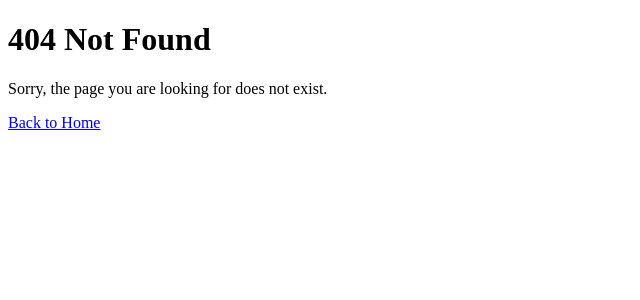
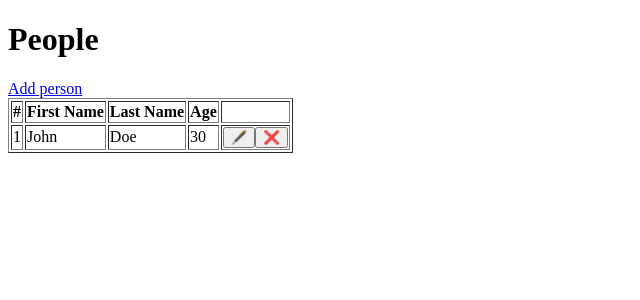
Before and after one commit to jonkursani/adv-web-vue-gr1-2024-2025, a Vue app: page /people in a window 1280 px wide. Before the commit this address had no page. Shown: the top 300 px of the page, without its empty margins (0-640 px from the left). Built offline with nearby package versions, Linux system fonts and the light colour scheme.

Commit message:
add person management views and store with CRUD functionality

```diff
--- a/src/router/index.js
+++ b/src/router/index.js
@@ -1,6 +1,9 @@
 import AboutView from "@/views/AboutView.vue";
 import HomeView from "@/views/HomeView.vue";
 import NotFoundView from "@/views/NotFoundView.vue";
+import AddPersonView from "@/views/people/AddPersonView.vue";
+import PeopleView from "@/views/people/PeopleView.vue";
+import UpdatePersonView from "@/views/people/UpdatePersonView.vue";
 import UserView from "@/views/UserView.vue";
 import { createRouter, createWebHistory } from "vue-router";
 
@@ -24,6 +27,21 @@ const routes = [
     name: "user",
     component: UserView,
   },
+  {
+    path: "/people",
+    name: "people",
+    component: PeopleView,
+  },
+  {
+    path: "/people/add",
+    name: "add-person",
+    component: AddPersonView,
+  },
+  {
+    path: "/people/:id",
+    name: "update-person",
+    component: UpdatePersonView,
+  },
   // catch all route
   {
     path: "/:notFound(.*)",
--- /dev/null
+++ b/src/stores/people.js
@@ -0,0 +1,33 @@
+import { defineStore } from "pinia";
+import { ref } from "vue";
+
+export const usePeopleStore = defineStore("people", () => {
+  // State variables
+  let personId = 1;
+  const people = ref([{ id: personId++, firstName: "John", lastName: "Doe", age: 30 }]);
+
+  // actions
+  const addPerson = (person) => {
+    person.id = personId++;
+    people.value.push(person);
+  };
+
+  const getPersonById = (id) => {
+    return people.value.find((p) => p.id === id);
+  };
+
+  const updatePerson = (id, person) => {
+    const index = people.value.findIndex((p) => p.id === id);
+    const updatedPerson = { id, ...person }; // {id, firstName, lastName, age}
+    people.value[index] = updatedPerson;
+  };
+
+  // getters (computed properties)
+
+  return {
+    people,
+    addPerson,
+    getPersonById,
+    updatePerson,
+  };
+});
--- a/src/views/HomeView.vue
+++ b/src/views/HomeView.vue
@@ -516,6 +516,8 @@ const counterStore = useCounterStore();
        Definojeni nje store te ri usePeopleStore qe permban metodat per addPerson, updatePerson, deletePerson
        array-in e personave e ruani ne store
    -->
+
+  <router-link :to="{ name: 'people' }">List of People</router-link>
 </template>
 
 <!-- CSS (Style) -->
--- /dev/null
+++ b/src/views/people/AddPersonView.vue
@@ -0,0 +1,53 @@
+<script setup>
+import { usePeopleStore } from "@/stores/people";
+import { reactive } from "vue";
+import { useRouter } from "vue-router";
+
+const person = reactive({
+  firstName: "",
+  lastName: "",
+  age: null,
+});
+
+const store = usePeopleStore();
+const router = useRouter();
+
+const handleSubmit = () => {
+  // Validate the form data
+  if (!person.firstName || !person.lastName || person.age === null) {
+    alert("Please fill in all fields.");
+    return;
+  }
+
+  store.addPerson(person);
+
+  router.push({ name: "people" });
+};
+
+const goBack = () => {
+  router.push({ name: "people" });
+};
+</script>
+
+<template>
+  <h1>Add person</h1>
+
+  <form @submit.prevent="handleSubmit">
+    <div>
+      <label for="firstName">First Name</label>
+      <input type="text" id="firstName" v-model.trim="person.firstName" />
+    </div>
+    <div>
+      <label for="lastName">Last Name</label>
+      <input type="text" id="lastName" v-model.trim="person.lastName" />
+    </div>
+    <div>
+      <label for="age">Age</label>
+      <input type="number" id="age" v-model.number="person.age" />
+    </div>
+    <div>
+      <button type="submit">Submit</button>
+      <button @click="goBack">Cancel</button>
+    </div>
+  </form>
+</template>
--- /dev/null
+++ b/src/views/people/PeopleView.vue
@@ -0,0 +1,47 @@
+<script setup>
+import { usePeopleStore } from "@/stores/people";
+import { useRouter } from "vue-router";
+
+const peopleStore = usePeopleStore();
+const router = useRouter();
+
+const goToUpdatePerson = (id) => {
+  router.push({ name: "update-person", params: { id } });
+};
+
+const onDeletePerson = (id) => {
+  if (confirm(`Are you sure you want to delete person with ID ${id}?`)) {
+    // Call the delete method from the store
+  }
+};
+</script>
+
+<template>
+  <h1>People</h1>
+
+  <router-link :to="{ name: 'add-person' }">Add person</router-link>
+
+  <table border="1">
+    <thead>
+      <tr>
+        <th>#</th>
+        <th>First Name</th>
+        <th>Last Name</th>
+        <th>Age</th>
+        <th></th>
+      </tr>
+    </thead>
+    <tbody>
+      <tr v-for="person in peopleStore.people" :key="person.id">
+        <td>{{ person.id }}</td>
+        <td>{{ person.firstName }}</td>
+        <td>{{ person.lastName }}</td>
+        <td>{{ person.age }}</td>
+        <td>
+          <button @click="goToUpdatePerson(person.id)">🖋️</button>
+          <button @click="onDeletePerson(person.id)">❌</button>
+        </td>
+      </tr>
+    </tbody>
+  </table>
+</template>
--- /dev/null
+++ b/src/views/people/UpdatePersonView.vue
@@ -0,0 +1,71 @@
+<script setup>
+import { usePeopleStore } from "@/stores/people";
+import { onMounted, reactive } from "vue";
+import { useRoute, useRouter } from "vue-router";
+
+const person = reactive({
+  firstName: "",
+  lastName: "",
+  age: null,
+});
+
+const store = usePeopleStore();
+const router = useRouter();
+const route = useRoute();
+
+const personId = parseInt(route.params.id);
+
+// lifecycle method
+onMounted(() => {
+  const personData = store.getPersonById(personId);
+
+  if (!personData) {
+    alert("Person not found.");
+    router.push({ name: "people" });
+    return;
+  }
+
+  person.firstName = personData.firstName;
+  person.lastName = personData.lastName;
+  person.age = personData.age;
+});
+
+const handleSubmit = () => {
+  // Validate the form data
+  if (!person.firstName || !person.lastName || person.age === null) {
+    alert("Please fill in all fields.");
+    return;
+  }
+
+  store.updatePerson(personId, person);
+
+  router.push({ name: "people" });
+};
+
+const goBack = () => {
+  router.push({ name: "people" });
+};
+</script>
+
+<template>
+  <h1>Update person</h1>
+
+  <form @submit.prevent="handleSubmit">
+    <div>
+      <label for="firstName">First Name</label>
+      <input type="text" id="firstName" v-model.trim="person.firstName" />
+    </div>
+    <div>
+      <label for="lastName">Last Name</label>
+      <input type="text" id="lastName" v-model.trim="person.lastName" />
+    </div>
+    <div>
+      <label for="age">Age</label>
+      <input type="number" id="age" v-model.number="person.age" />
+    </div>
+    <div>
+      <button type="submit">Submit</button>
+      <button @click="goBack">Cancel</button>
+    </div>
+  </form>
+</template>
```
